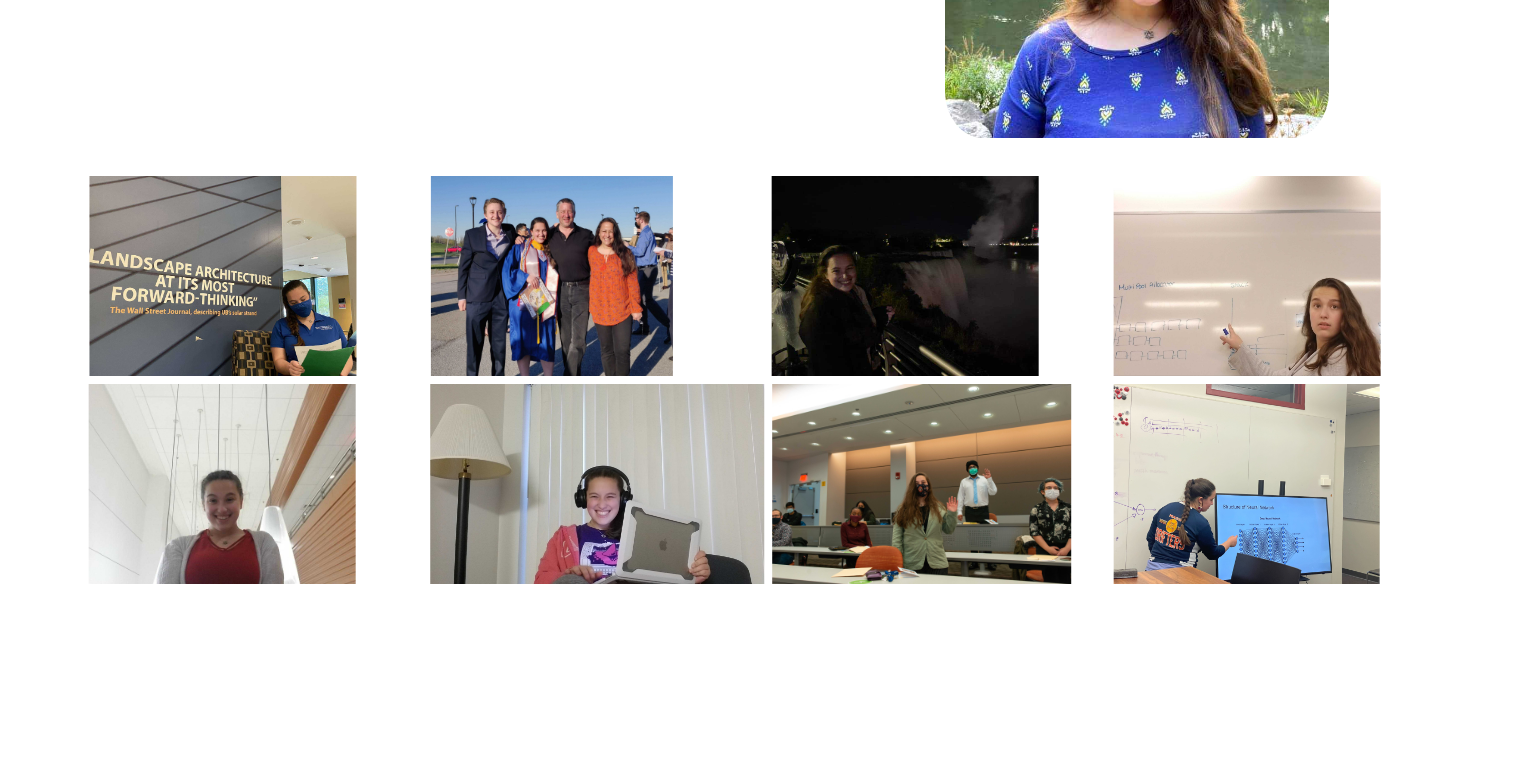
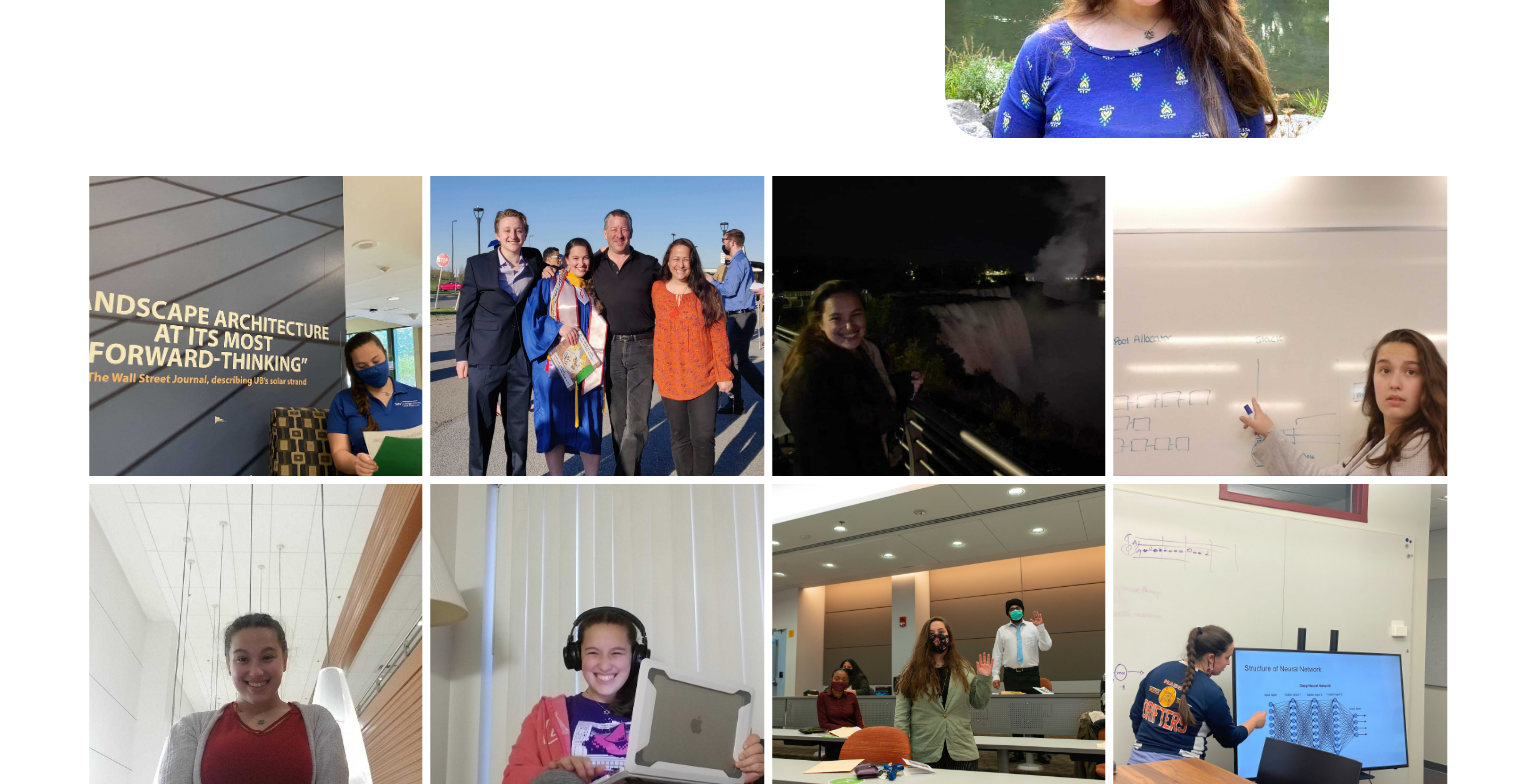
Before and after one commit to claracoo/claracook, a plain HTML site: page trial/about.html in a window 1536 px wide. Shown: the part 535-1319 px from the top of the page. Before the commit the page ends 1150 px from the top, so only its background shows below. Drawn offline with nearby package versions, Linux system fonts and the light colour scheme.

```diff
--- a/trial/about.css
+++ b/trial/about.css
@@ -68,6 +68,17 @@
     color: white;
   }
 
+  @media only screen and (min-width: 1175px){
+    .column img {
+        height: 250px;
+      }
+  }
+  @media only screen and (min-width: 1410px){
+    .column img {
+        height: 300px;
+      }
+  }
+
   @media only screen and (max-width: 768px){
     .column {
         -ms-flex: 50%;
```
